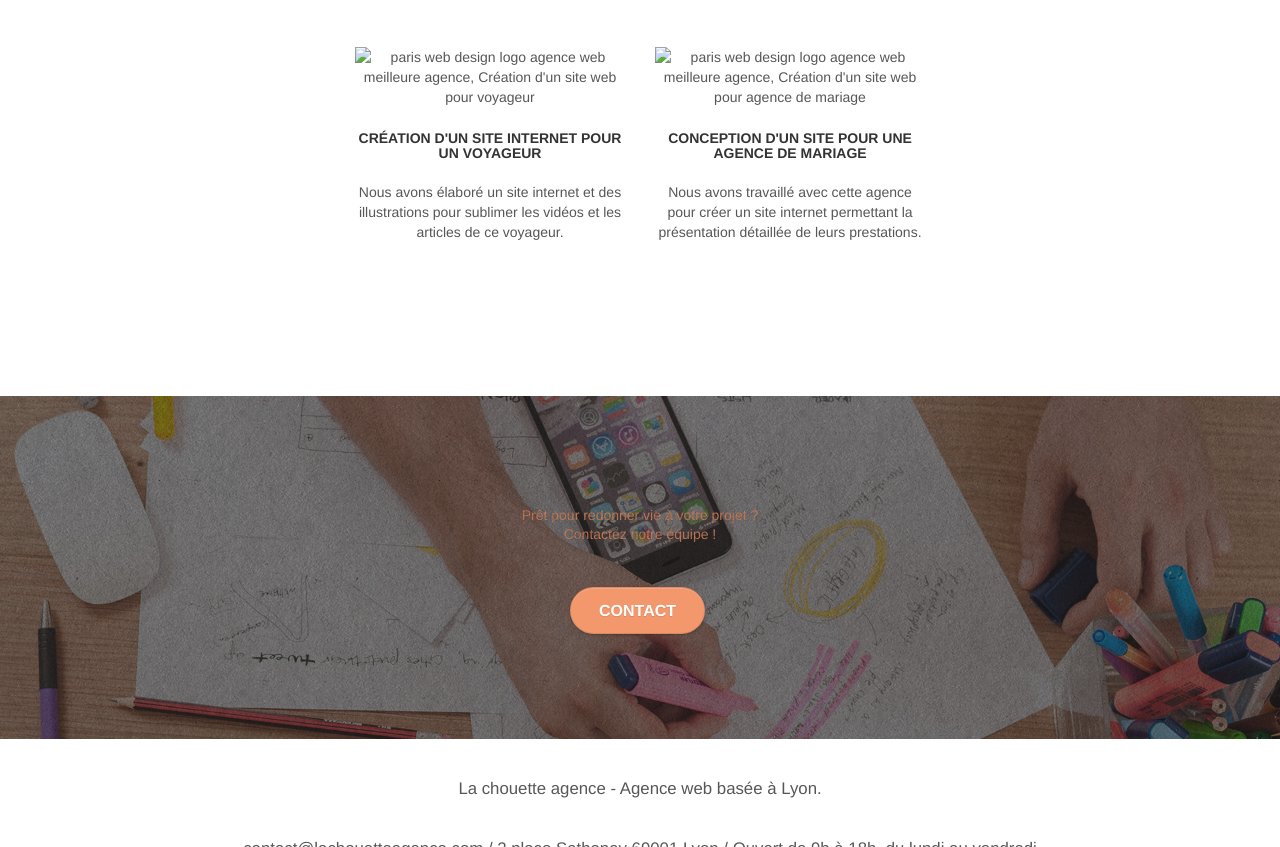
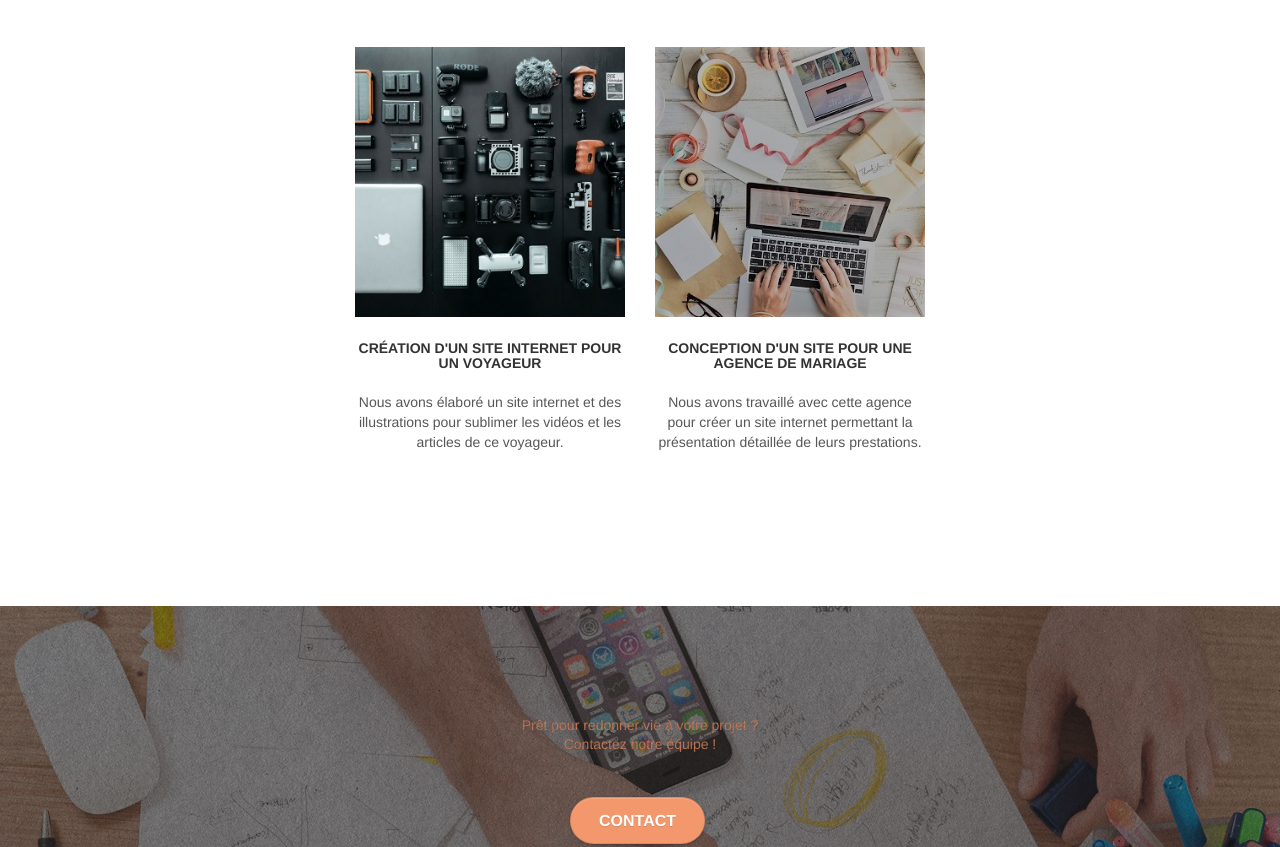
Before and after one commit to Gkelsang/GoedeKelsang_4_09-09-2020, a plain HTML site: page index.html in a window 1280 px wide. Shown: the part 2240-3087 px from the top of the page. Drawn offline with Linux system fonts and the light colour scheme.

Commit message:
mise a jour photo partie création

```diff
--- a/index.html
+++ b/index.html
@@ -139,7 +139,7 @@
 		</div>
 		<div class="row tight-width-whitespace portfolio-row">
 			<div class="col-sm-6">
-				<a href="#" data-lightbox="img/3.bmp" data-gallery-id="gallery-1" data-caption="Création d'un site internet pour un voyageur" data-frame="snapshot-lb"><img src="img/3.bmp" class="img-responsive portfolio-thumb" alt="paris web design logo agence web meilleure agence, Création d'un site web pour voyageur"/></a>
+				<a href="#" data-lightbox="img/3.png" data-gallery-id="gallery-1" data-caption="Création d'un site internet pour un voyageur" data-frame="snapshot-lb"><img src="img/3.png" class="img-responsive portfolio-thumb" alt="paris web design logo agence web meilleure agence, Création d'un site web pour voyageur"/></a>
 				<h3 class="mg-md text-center">
 					Création d'un site internet pour un voyageur
 				</h3>
@@ -148,7 +148,7 @@
 				</p>
 			</div>
 			<div class="col-sm-6">
-				<a href="#" data-lightbox="img/4.bmp" data-gallery-id="gallery-1" data-caption="Conception d'un site pour une agence de mariage" data-frame="snapshot-lb"><img src="img/4.bmp" class="img-responsive portfolio-thumb" alt="paris web design logo agence web meilleure agence, Création d'un site web pour agence de mariage" /></a>
+				<a href="#" data-lightbox="img/4.png" data-gallery-id="gallery-1" data-caption="Conception d'un site pour une agence de mariage" data-frame="snapshot-lb"><img src="img/4.png" class="img-responsive portfolio-thumb" alt="paris web design logo agence web meilleure agence, Création d'un site web pour agence de mariage" /></a>
 				<h3 class="mg-md text-center">
 					Conception d'un site pour une agence de mariage
 				</h3>
```
